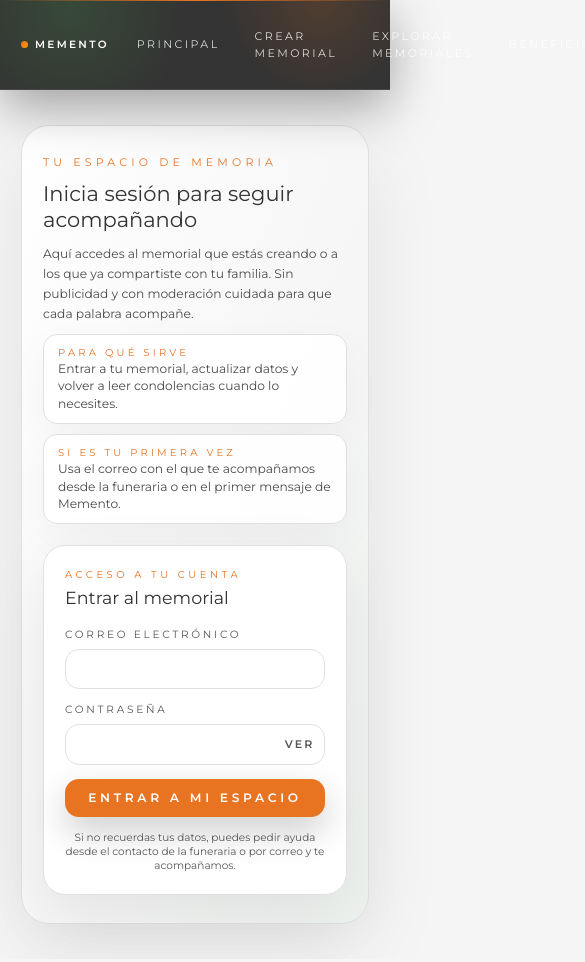
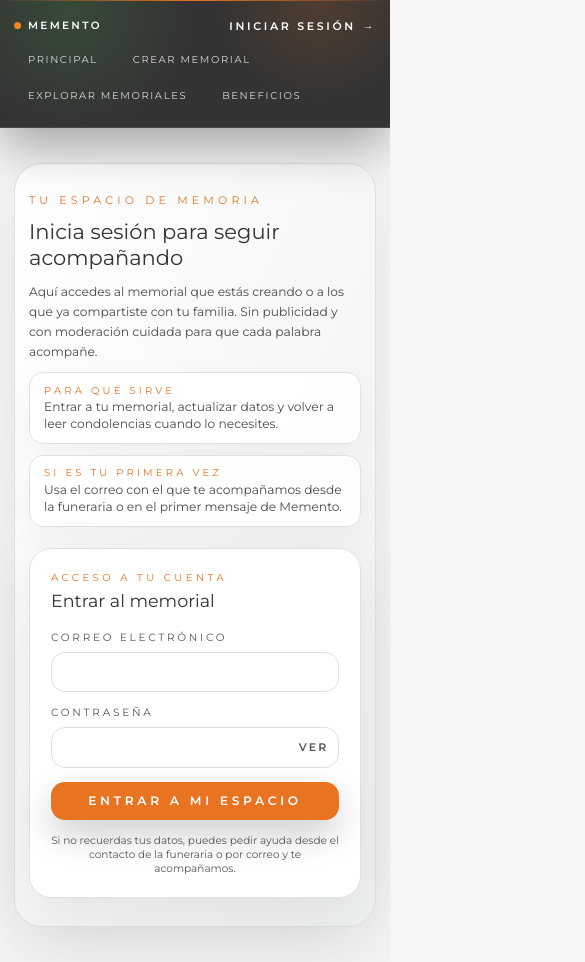
Before and after one commit to Afhooo/Memorialqr, a Next.js app: page /login in a window 390 px wide. Shown: the top 962 px of the page, 585 px wide, since content can reach past the window. Built offline with nearby package versions, Linux system fonts and the light colour scheme; no server answers.

Commit message:
mejoras II

```diff
--- a/src/app/globals.css
+++ b/src/app/globals.css
@@ -33,6 +33,7 @@ body {
   color: var(--foreground);
   font-family: var(--font-sans-primary), "Montserrat", "Open Sans", sans-serif;
   min-height: 100vh;
+  overflow-x: hidden;
 }
 
 main,
--- a/src/app/layout.tsx
+++ b/src/app/layout.tsx
@@ -36,10 +36,11 @@ export default async function RootLayout({
         className={`${montserrat.variable} ${geistMono.variable} bg-[#f5f5f5] text-[#333333] antialiased`}
       >
         <div className="flex min-h-screen flex-col">
-          <header className="relative border-b border-white/10 bg-[#333333] px-6 py-6 shadow-[0_16px_50px_rgba(0,0,0,0.35)]">
+          <header className="relative border-b border-white/10 bg-[#333333] px-4 py-5 shadow-[0_16px_50px_rgba(0,0,0,0.35)] sm:px-6 sm:py-6">
             <div className="pointer-events-none absolute inset-0 bg-[radial-gradient(circle_at_18%_10%,rgba(76,175,80,0.18),transparent_36%),radial-gradient(circle_at_82%_0%,rgba(232,116,34,0.16),transparent_30%)]" />
             <div className="pointer-events-none absolute inset-x-0 top-0 h-px bg-gradient-to-r from-transparent via-[#e87422] to-transparent" />
-            <div className="relative mx-auto flex max-w-5xl flex-nowrap items-center gap-4 justify-between text-white">
+            <div className="relative mx-auto flex w-full max-w-5xl min-w-0 flex-col gap-3 text-white sm:flex-row sm:items-center sm:gap-4">
+              <div className="flex w-full items-center justify-between gap-3 sm:w-auto sm:justify-start">
                 <Link
                   href="/"
                   className="flex items-center gap-2 text-xs font-semibold uppercase tracking-[0.22em] text-white transition hover:text-[#e87422]"
@@ -47,7 +48,12 @@ export default async function RootLayout({
                   <span className="h-2 w-2 rounded-full bg-gradient-to-br from-[#e87422] to-[#ff9800]" />
                   Memento
                 </Link>
-              <nav className="flex flex-nowrap items-center gap-2 text-[11px] uppercase tracking-[0.22em] text-white/80">
+                <div className="sm:hidden">
+                  <AuthActions userEmail={session?.user?.email ?? null} />
+                </div>
+              </div>
+
+              <nav className="flex w-full min-w-0 flex-wrap items-center gap-2 text-[10px] uppercase tracking-[0.16em] text-white/80 sm:w-auto sm:flex-1 sm:justify-center sm:text-[11px] sm:tracking-[0.22em]">
                 <Link
                   href="/#principal"
                   className="rounded-full px-4 py-2 transition hover:bg-white/10 hover:text-white"
@@ -73,13 +79,14 @@ export default async function RootLayout({
                   Beneficios
                 </Link>
               </nav>
-              <div className="ml-auto flex items-center gap-3">
+
+              <div className="hidden items-center gap-3 sm:flex">
                 <AuthActions userEmail={session?.user?.email ?? null} />
               </div>
             </div>
           </header>
-          <main className="flex-1 px-6 pt-0 pb-10 text-[#333333]">
-            <div className="mx-auto w-full max-w-5xl">{children}</div>
+          <main className="flex-1 px-4 pt-0 pb-10 text-[#333333] sm:px-6">
+            <div className="mx-auto w-full max-w-5xl min-w-0">{children}</div>
           </main>
         </div>
       </body>
--- a/src/app/login/page.tsx
+++ b/src/app/login/page.tsx
@@ -12,8 +12,8 @@ export default async function LoginPage() {
   }
 
   return (
-    <div className="mx-auto mt-10 flex max-w-5xl flex-col gap-8 rounded-[28px] border border-[#e0e0e0] bg-gradient-to-br from-white via-[#f7f7f7] to-[#eef2ef] px-6 py-8 text-[#333333] shadow-[0_26px_80px_rgba(0,0,0,0.08)] sm:px-10 lg:mt-14">
-      <div className="flex flex-col gap-6 lg:flex-row lg:items-center lg:justify-between">
+    <div className="mx-auto mt-10 flex max-w-5xl min-w-0 flex-col gap-8 rounded-[28px] border border-[#e0e0e0] bg-gradient-to-br from-white via-[#f7f7f7] to-[#eef2ef] px-4 py-8 text-[#333333] shadow-[0_26px_80px_rgba(0,0,0,0.08)] sm:px-6 lg:mt-14 lg:px-10">
+      <div className="flex min-w-0 flex-col gap-6 lg:flex-row lg:items-center lg:justify-between">
         <div className="space-y-3">
           <p className="text-[11px] uppercase tracking-[0.38em] text-[#e87422]">Tu espacio de memoria</p>
           <h1 className="text-2xl font-serif leading-tight text-[#333333] md:text-3xl">
```
Lines whose indentation alone changed are shown as unchanged.
